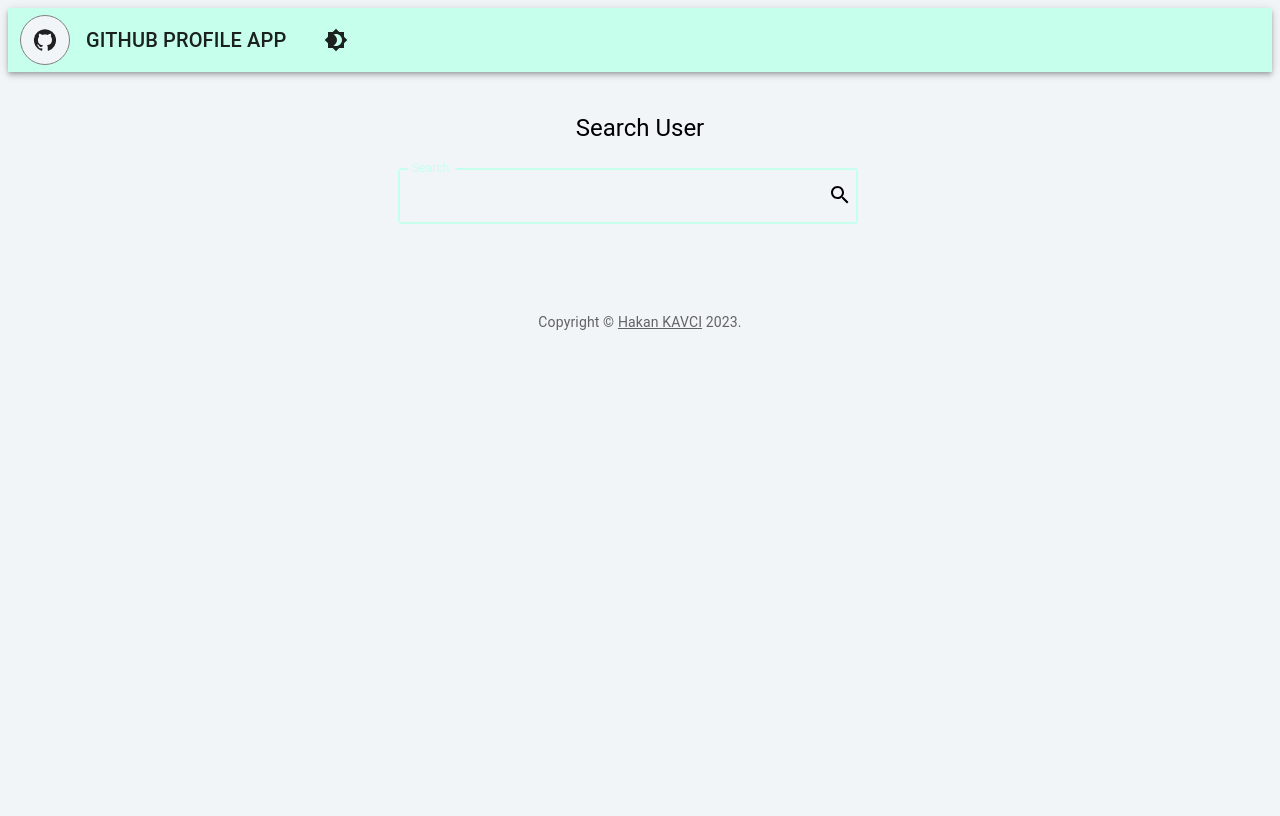
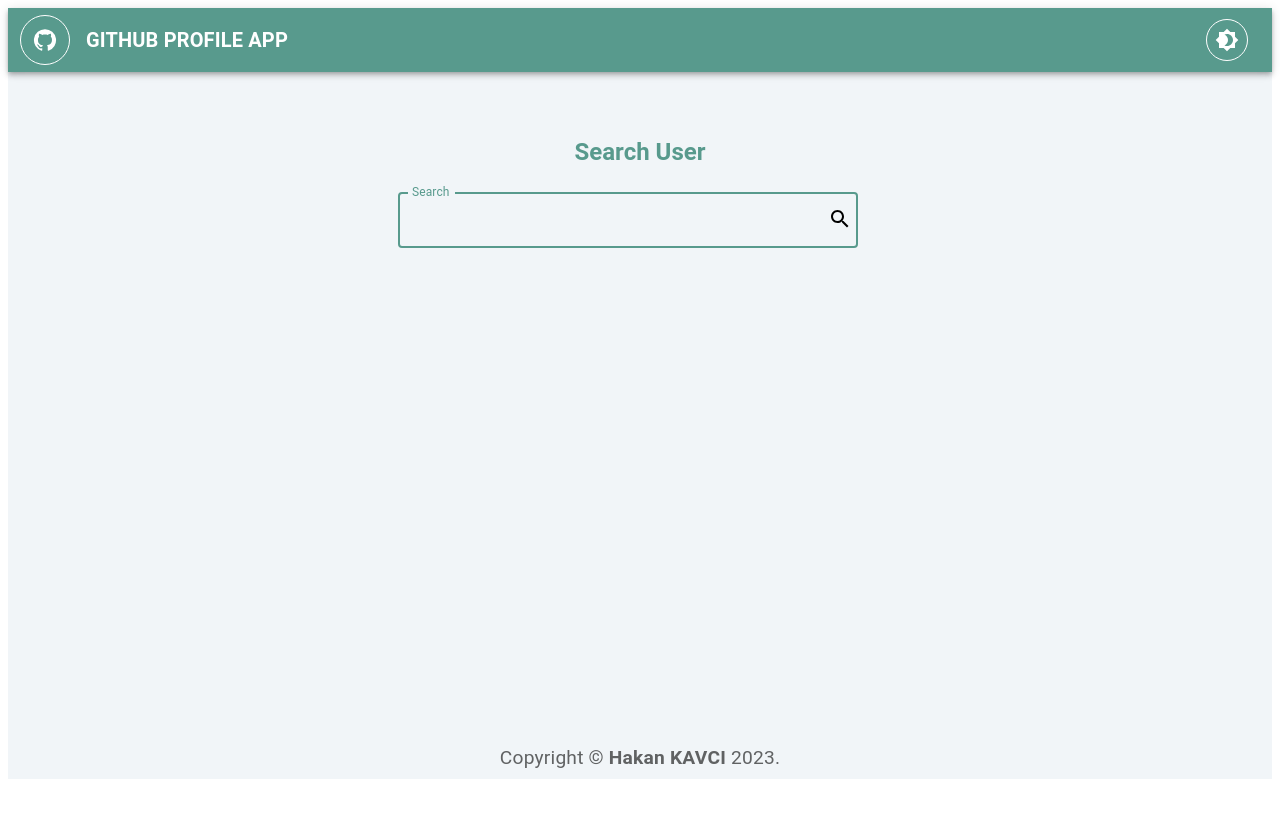
Before and after one commit to HKavci/Github-Users-App, a React (Create React App) app: page / in a window 1280 px wide. Built offline with nearby package versions, Linux system fonts and the light colour scheme.

Commit message:
dark mode added

```diff
--- a/src/App.css
+++ b/src/App.css
@@ -1,4 +1,11 @@
+.App {
+  background-color: #f1f5f8; /* set the default background color */
+}
+
+.dark-mode .App {
+  background-color: rgba(0, 0, 0, 0.6); /* set the dark mode background color */
+}
+
 body {
-    background-color: #f1f5f8;
-    /* background-color: rgba(0, 0, 0, 0.7); */
+  min-height: 100vh;
 }
--- a/src/App.js
+++ b/src/App.js
@@ -1,4 +1,3 @@
-import { BrowserRouter } from "react-router-dom";
 import "./App.css";
 import AppRouter from "./router/AppRouter";
 import { ThemeProvider, createTheme } from "@mui/material/styles";
@@ -9,33 +8,34 @@ function App() {
   const theme = createTheme({
     palette: {
       primary: {
-        main: "#C7FFED",
+        main: "#589A8D",
       },
       secondary: {
         main: "#589A8D",
       },
-      type: darkMode ? "dark" : "light",
+      mode: darkMode ? "dark" : "light",
     },
   });
 
-  const darkTheme = createTheme({
-    palette: {
-      background: {
-        paper: "rgba(0, 0, 0, 0.7)",
-      },
-      type: darkMode ? "dark" : "light",
-    },
-  });
+  // const darkTheme = createTheme({
+  //   palette: {
+  //     background: {
+  //       paper: "rgba(0, 0, 0, 0.6)",
+  //       // default: "#f1f5f8"
+  //     },
+  //     mode: darkMode ? "dark" : "light",
+  //   },
+  // });
 
   const handleDarkMode = () => {
-    setDarkMode(!darkMode)
-  }
+    setDarkMode(!darkMode);
+  };
 
   return (
-    <ThemeProvider theme={darkMode ? darkTheme : theme}>
-      <BrowserRouter>
+    <ThemeProvider theme={theme}>
+      <div className={`App ${darkMode ? "dark-mode" : ""}`}>
         <AppRouter darkMode={darkMode} handleDarkMode={handleDarkMode} />
-      </BrowserRouter>
+      </div>
     </ThemeProvider>
   );
 }
--- a/src/components/Footer.jsx
+++ b/src/components/Footer.jsx
@@ -1,5 +1,3 @@
-import { Container } from "@mui/material";
-import Link from "@mui/material/Link";
 import Typography from "@mui/material/Typography";
 
 function Copyright(props) {
@@ -8,10 +6,12 @@ function Copyright(props) {
       variant="body2"
       color="text.secondary"
       align="center"
+      padding={1}
+      fontSize="1.2rem"
       {...props}
     >
       {"Copyright © "}
-      <Link color="inherit">Hakan KAVCI</Link> 2023
+      <b color="inherit">Hakan KAVCI</b> 2023
       {"."}
     </Typography>
   );
--- a/src/components/Navbar.jsx
+++ b/src/components/Navbar.jsx
@@ -7,9 +7,7 @@ import { useNavigate } from "react-router-dom";
 import GitHubIcon from "@mui/icons-material/GitHub";
 import Brightness4Icon from "@mui/icons-material/Brightness4";
 
-
-
-const Navbar = ({darkMode, handleDarkMode}) => {
+const Navbar = ({ handleDarkMode }) => {
   const navigate = useNavigate();
   return (
     <Box sx={{ flexGrow: 1 }}>
@@ -22,12 +20,12 @@ const Navbar = ({darkMode, handleDarkMode}) => {
             aria-label="menu"
             sx={{
               mr: 2,
-              backgroundColor: "#f1f5f8",
-              border: "1px solid gray",
+              // backgroundColor: "#f1f5f8",
+              border: "1px solid white",
               transition: "transform 0.7s",
               ":hover": {
                 transform: "rotate(360deg) scale(1.3)",
-                backgroundColor: "#F2CDAC",
+                // backgroundColor: "white",
               },
             }}
           >
@@ -41,21 +39,22 @@ const Navbar = ({darkMode, handleDarkMode}) => {
               maxWidth: "230px",
               flexGrow: 1,
               cursor: "pointer",
+              fontWeight: "bolder",
               textAlign: { xs: "center", md: "left" },
               transition: "transform 0.5s",
               ":hover": {
                 transform: "scale(1.1)",
-              }
+              },
             }}
             onClick={() => navigate("/")}
           >
             GITHUB PROFILE APP
           </Typography>
-          {/* <Button color="inherit">Login</Button> */}
           <IconButton
             color="inherit"
             aria-label="toggle dark mode"
             onClick={handleDarkMode}
+            sx={{ border: "1px solid white", marginLeft: "auto" }}
           >
             <Brightness4Icon />
           </IconButton>
--- a/src/index.js
+++ b/src/index.js
@@ -1,11 +1,12 @@
 import React from 'react';
+import { BrowserRouter } from "react-router-dom";
 import ReactDOM from 'react-dom/client';
 import './index.css';
 import App from './App';
 
 const root = ReactDOM.createRoot(document.getElementById('root'));
 root.render(
-  <>
+  <BrowserRouter>
     <App />
-  </>
+  </BrowserRouter>
 );
--- a/src/pages/Details.jsx
+++ b/src/pages/Details.jsx
@@ -57,7 +57,11 @@ const Details = () => {
   console.log(repo);
 
   return (
-    <Container sx={{ border: "1px solid gray", minHeight: "100%" }}>
+    <Container
+      sx={{
+        minHeight: "100%",
+      }}
+    >
       <Box textAlign="center" mt={5} mb={5}>
         <img
           src={userDetails?.avatar_url}
--- a/src/pages/Home.jsx
+++ b/src/pages/Home.jsx
@@ -25,8 +25,19 @@ const Home = () => {
   };
 
   return (
-    <Container>
-      <Typography variant="h5" mt={5} textAlign="center">
+    <Container
+      sx={{
+        minHeight: "70vh",
+      }}
+    >
+      <Typography
+        variant="h5"
+        textAlign="center"
+        mt={5}
+        pt={3}
+        fontWeight="bolder"
+        color="#589A8D"
+      >
         Search User
       </Typography>
       <Box sx={{ display: "flex", justifyContent: "center", marginTop: 3 }}>
--- a/src/pages/Login.jsx
+++ /dev/null
@@ -1,10 +0,0 @@
-
-import React from 'react'
-
-const Login = () => {
-  return (
-    <div>Login</div>
-  )
-}
-
-export default Login
--- a/src/pages/Register.jsx
+++ /dev/null
@@ -1,9 +0,0 @@
-import React from 'react'
-
-const Register = () => {
-  return (
-    <div>Register</div>
-  )
-}
-
-export default Register
--- a/src/router/AppRouter.jsx
+++ b/src/router/AppRouter.jsx
@@ -1,26 +1,22 @@
 import React from "react";
 import Navbar from "../components/Navbar";
 import Home from "../pages/Home";
-import Login from "../pages/Login";
-import Register from "../pages/Register";
 import Footer from "../components/Footer";
 import Details from "../pages/Details";
 import { Route, Routes } from "react-router-dom";
 import NotFound from "../pages/NotFound";
 
-const AppRouter = ({darkMode, handleDarkMode}) => {
+const AppRouter = ({ darkMode, handleDarkMode }) => {
   return (
-    <>
-      <Navbar darkMode={darkMode} handleDarkMode={handleDarkMode} />
+    <div className={`App ${darkMode ? "dark-mode" : ""}`}>
+      <Navbar handleDarkMode={handleDarkMode} />
       <Routes>
         <Route path="/" element={<Home />} />
-        <Route path="/login" element={<Login />} />
-        <Route path="/register" element={<Register />} />
         <Route path="/details/:login" element={<Details />} />
         <Route path="*" element={<NotFound />} />
       </Routes>
       <Footer />
-    </>
+    </div>
   );
 };
 
```
Lines whose indentation alone changed are shown as unchanged.
